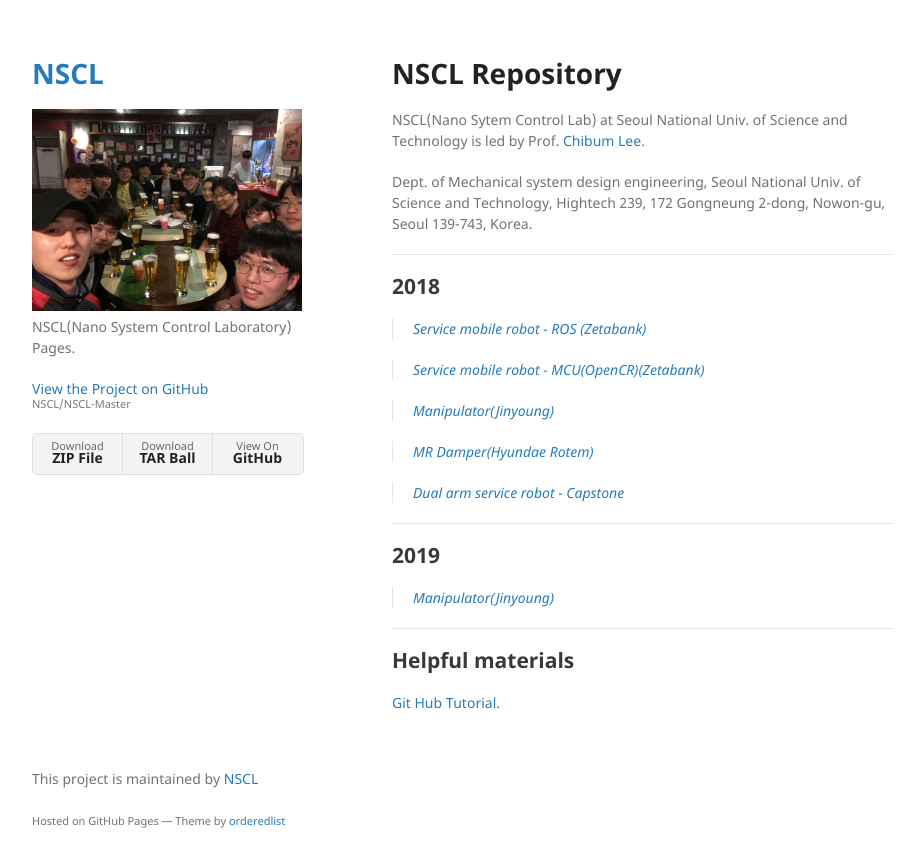
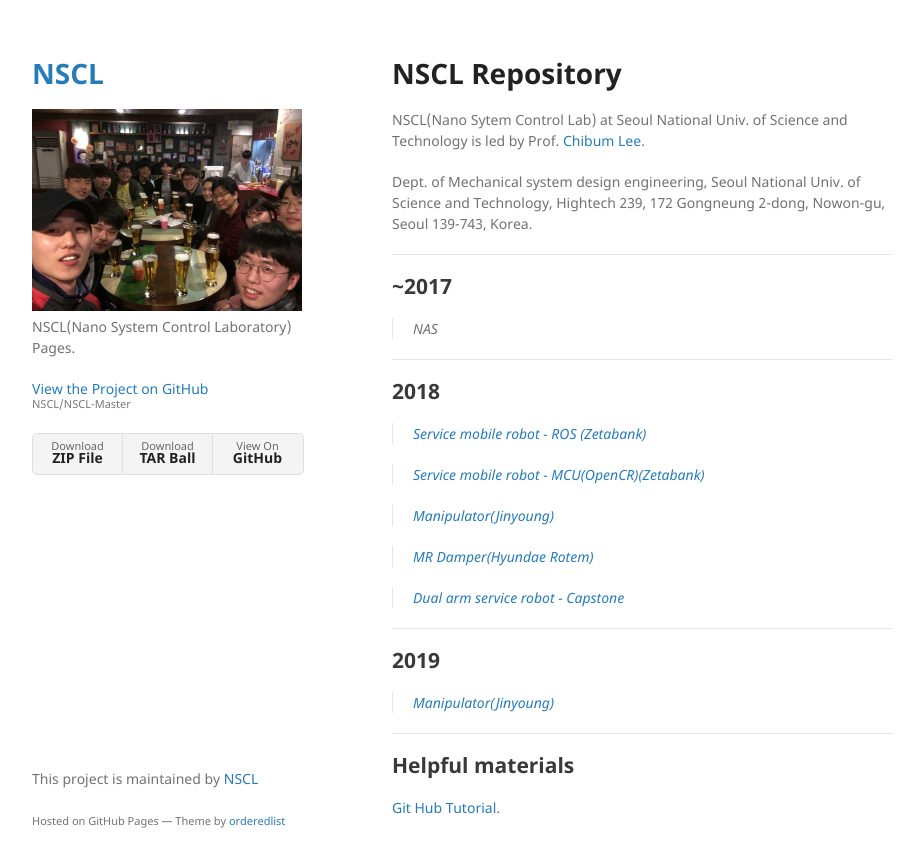
Before and after one commit to NSCL/NSCL-Master, a Jekyll site: the page built from index.md, in a window 1280 px wide. Shown: the top 867 px of the page, without its empty margins (178-1093 px from the left). Built offline with Jekyll 4.4.1, drawn with Linux system fonts in a browser that asks for light colours; our own code applies the rules of GitHub Pages for plain Markdown files.

Commit message:
Update index.md

```diff
--- a/index.md
+++ b/index.md
@@ -4,6 +4,12 @@ NSCL(Nano Sytem Control Lab) at Seoul National Univ. of Science and Technology i
 
 
 Dept. of Mechanical system design engineering, Seoul National Univ. of Science and Technology, Hightech 239, 172 Gongneung 2-dong, Nowon-gu, Seoul 139-743, Korea.
+
+
+------------------
+
+## ~2017
+> NAS
 
 ------------------
 
```
